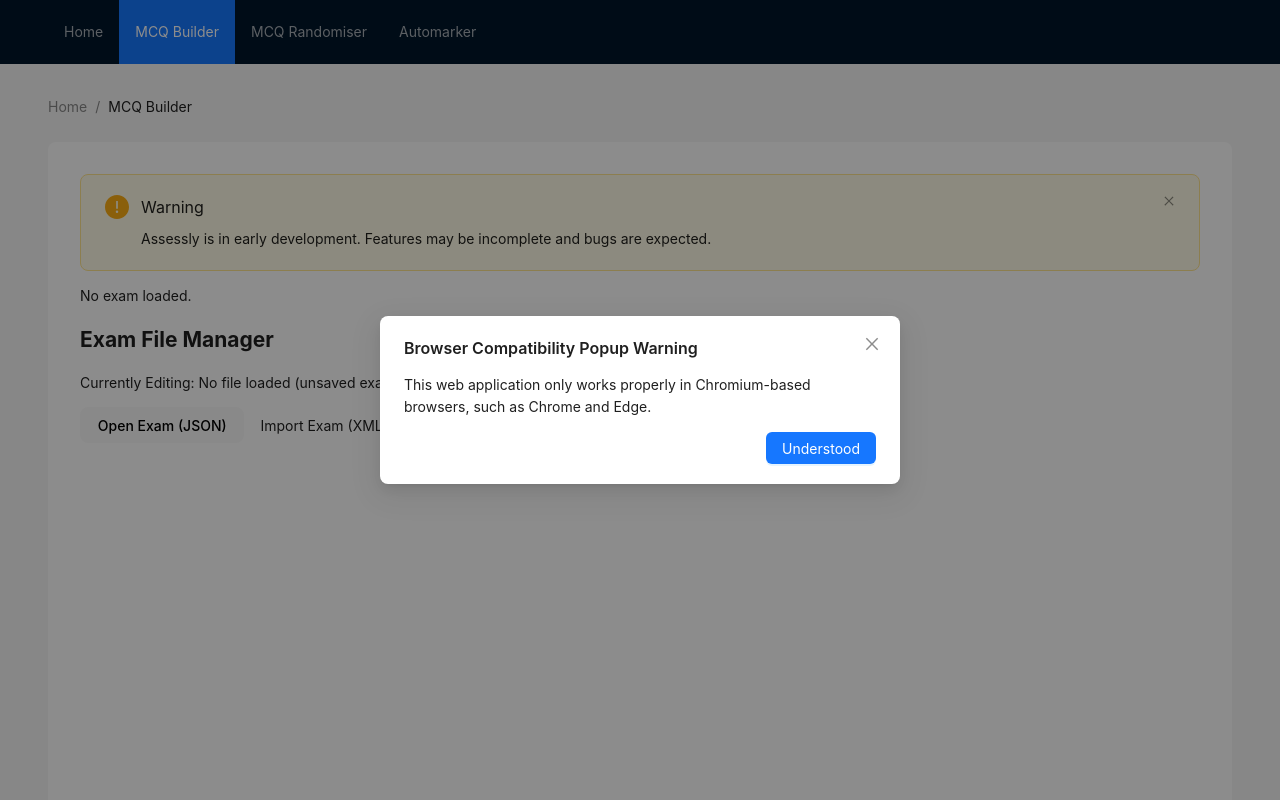
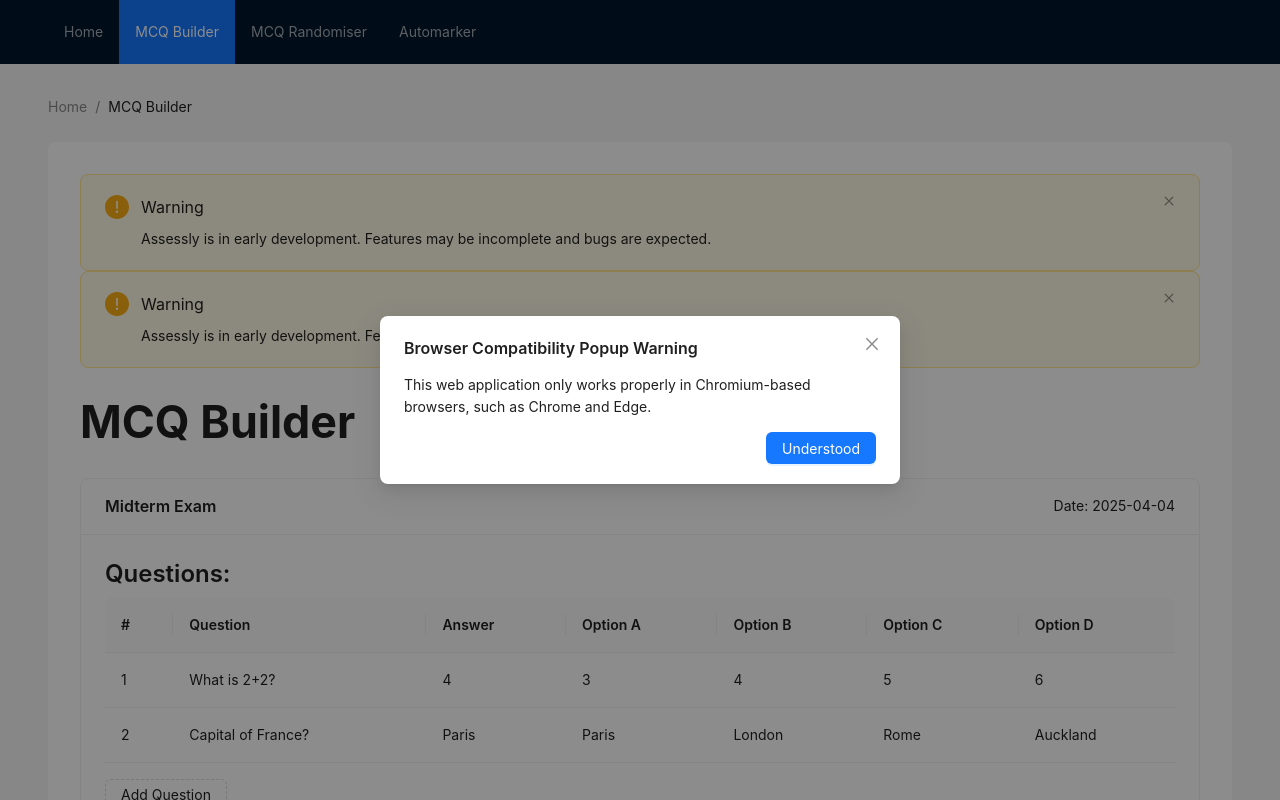
Before and after one commit to uoa-compsci399-2025-s1/capstone-project-2025-s1-team-11, a React (Vite) app in the folder frontend/: page / in a window 1280 px wide. Shown: the top 800 px of the page. Built offline with nearby package versions, Linux system fonts and the light colour scheme.

Commit message:
Added the table back in

```diff
--- a/frontend/src/App.jsx
+++ b/frontend/src/App.jsx
@@ -5,7 +5,7 @@ import MCQLayout from './components/Layout';
 import DevelopmentWarning from './components/developmentWarning';
 import PopupWarning from './components/popupWarning';
 import ExamFileManager from "./pages/ExamFileManager.jsx";
-
+import ExamPageFS from "./pages/ExamPageFS.jsx";
 
 const App = () => {
   const [showWarning, setShowWarning] = useState(false);
@@ -37,7 +37,7 @@ const App = () => {
       <MCQLayout>
         <DevelopmentWarning />
         <PopupWarning visible={showWarning} onClose={() => setShowWarning(false)} />
-
+        <ExamPageFS></ExamPageFS>
         <div>
           {exam ? <ExamDisplay exam={exam} onAddQuestion={addQuestion}/> : <p>No exam loaded.</p>}
           <ExamFileManager onExamLoaded={setExam} />
```
Also changed, not shown: 1 other file (tests, documents, lock files or other folders).
